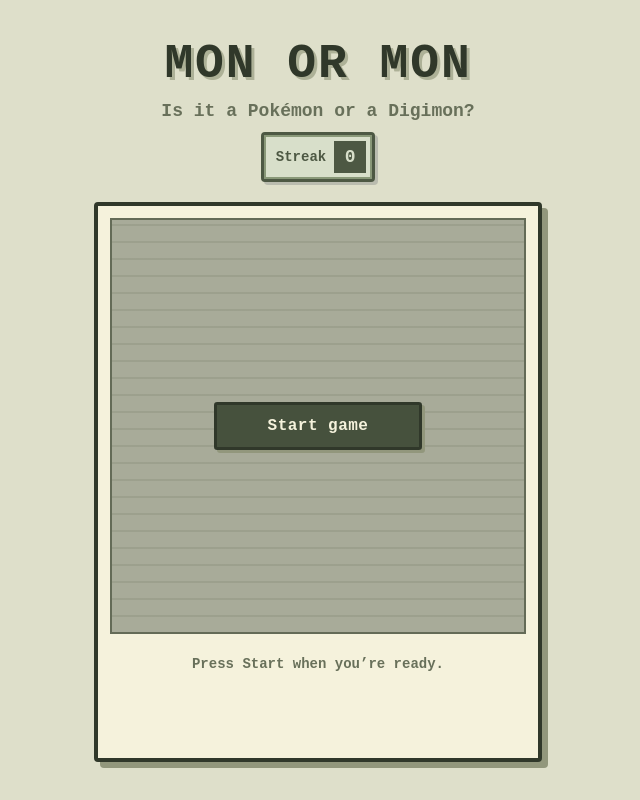
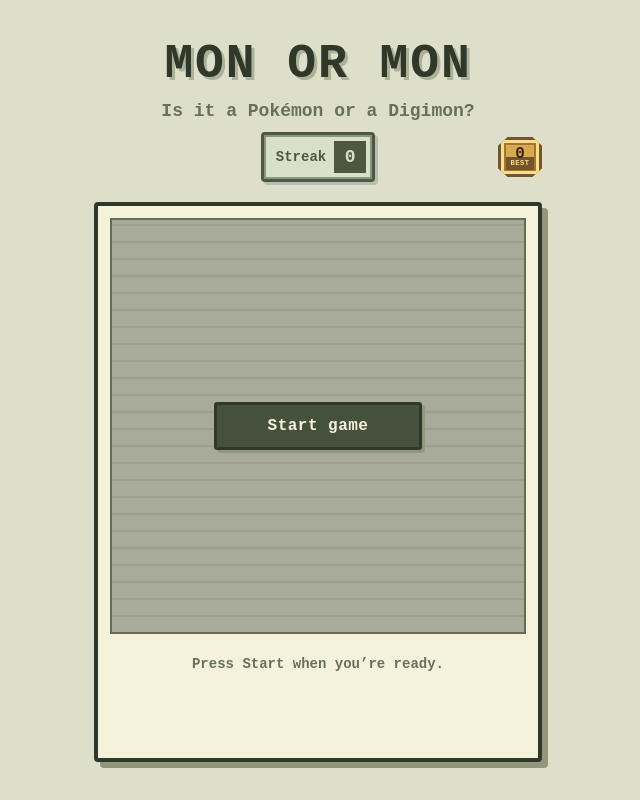
Before and after one commit to juan4dev/mon-or-mon, an Angular app: page / in a window 1280 px wide. Shown: the whole page, without its empty margins (322-962 px from the left). Built offline with nearby package versions, Linux system fonts and the light colour scheme.

Commit message:
feat: add best streak tracking and display in streak component

```diff
--- a/src/app/game/components/streak-display/streak-display.css
+++ b/src/app/game/components/streak-display/streak-display.css
@@ -1,5 +1,8 @@
 :host {
-  display: block;
+  position: relative;
+  display: grid;
+  min-height: 2.75rem;
+  place-items: center;
 }
 
 .streak {
@@ -21,6 +24,7 @@
     3px 3px 0 rgb(23 32 51 / 18%);
   font-size: 0.875rem;
   font-weight: 700;
+  white-space: nowrap;
 }
 
 .streak--active {
@@ -59,6 +63,64 @@
   animation: streak-score-pop 320ms steps(3, end);
 }
 
+.streak__best {
+  position: absolute;
+  top: 50%;
+  right: 0;
+  display: grid;
+  width: max-content;
+  min-width: 2.75rem;
+  min-height: 2.5rem;
+  padding: 0 0.5rem;
+  margin: 0;
+  border: 3px solid #72552d;
+  clip-path: polygon(22% 0, 78% 0, 100% 22%, 100% 78%, 78% 100%, 22% 100%, 0 78%, 0 22%);
+  color: #352515;
+  background:
+    linear-gradient(135deg, transparent 40%, rgb(255 255 255 / 25%) 40% 48%, transparent 48%) top left / 0.75rem 0.75rem no-repeat,
+    #d8aa4f;
+  box-shadow:
+    inset 0 0 0 3px #f7de8a,
+    inset 0 0 0 5px #a6722f,
+    2px 2px 0 rgb(23 32 51 / 24%);
+  font-variant-numeric: tabular-nums;
+  line-height: 1;
+  place-items: center;
+  transform: translateY(-50%);
+}
+
+.streak__best-label {
+  position: absolute;
+  bottom: 0.25rem;
+  z-index: 1;
+  padding: 0.125rem 0.1875rem;
+  border: 1px solid #72552d;
+  color: #f7de8a;
+  background: #72552d;
+  font-size: 0.4375rem;
+  font-weight: 800;
+  letter-spacing: 0.08em;
+  text-transform: uppercase;
+}
+
+.streak__best-description {
+  position: absolute;
+  width: 1px;
+  height: 1px;
+  padding: 0;
+  overflow: hidden;
+  clip: rect(0, 0, 0, 0);
+  white-space: nowrap;
+  border: 0;
+}
+
+.streak__best-value {
+  z-index: 1;
+  padding-bottom: 0.375rem;
+  font-size: clamp(0.75rem, 3.5vw, 1rem);
+  white-space: nowrap;
+}
+
 @keyframes retro-streak-lost {
   0%,
   100% {
--- a/src/app/game/components/streak-display/streak-display.html
+++ b/src/app/game/components/streak-display/streak-display.html
@@ -9,3 +9,9 @@
   <span>Streak</span>
   <strong class="streak__value" [class.streak__value--updated]="updated()">{{ streak() }}</strong>
 </p>
+
+<p class="streak__best">
+  <span class="streak__best-description">Best streak: {{ bestStreak() }}</span>
+  <span class="streak__best-label" aria-hidden="true">Best</span>
+  <strong class="streak__best-value" aria-hidden="true">{{ bestStreak() }}</strong>
+</p>
--- a/src/app/game/components/streak-display/streak-display.ts
+++ b/src/app/game/components/streak-display/streak-display.ts
@@ -12,6 +12,7 @@
   protected readonly maximumDifficultyStreak = MAXIMUM_DIFFICULTY_ROUND;
 
   readonly streak = input.required<number>();
+  readonly bestStreak = input.required<number>();
   readonly lost = input(false);
   readonly updated = input(false);
 
--- a/src/app/game/game.html
+++ b/src/app/game/game.html
@@ -10,6 +10,7 @@
       <p class="game__question">Is it a Pokémon or a Digimon?</p>
       <app-streak-display
         [streak]="streak()"
+        [bestStreak]="bestStreak()"
         [lost]="
           timedOut() || (selectedUniverse() !== null && selectedUniverse() !== creature?.universe)
         "
--- a/src/app/game/game.ts
+++ b/src/app/game/game.ts
@@ -33,6 +33,8 @@
   | { status: 'ready'; creature: Creature }
   | { status: 'error'; creature: null };
 
+const BEST_STREAK_STORAGE_KEY = 'mon-or-mon.best-streak';
+
 @Component({
   selector: 'app-game',
   imports: [AsyncPipe, AnswerChoicesComponent, CreatureCardComponent, StreakDisplayComponent],
@@ -55,6 +57,7 @@
 
   protected readonly selectedUniverse = signal<CreatureUniverse | null>(null);
   protected readonly streak = signal(0);
+  protected readonly bestStreak = signal(this.loadBestStreak());
   protected readonly lostStreak = signal(0);
   protected readonly imageReady = signal(false);
   protected readonly imageFailed = signal(false);
@@ -112,7 +115,14 @@
     this.selectedUniverse.set(selectedUniverse);
 
     if (selectedUniverse === creature.universe) {
-      this.streak.update((streak) => streak + 1);
+      const streak = this.streak() + 1;
+
+      this.streak.set(streak);
+
+      if (streak > this.bestStreak()) {
+        this.bestStreak.set(streak);
+        this.saveBestStreak(streak);
+      }
     } else {
       this.lostStreak.set(this.streak());
       this.streak.set(0);
@@ -246,6 +256,33 @@
     }
   }
 
+  private loadBestStreak(): number {
+    try {
+      const storedValue = this.document.defaultView?.localStorage.getItem(BEST_STREAK_STORAGE_KEY);
+
+      if (storedValue === null || storedValue === undefined) {
+        return 0;
+      }
+
+      const bestStreak = Number(storedValue);
+
+      return Number.isSafeInteger(bestStreak) && bestStreak >= 0 ? bestStreak : 0;
+    } catch {
+      return 0;
+    }
+  }
+
+  private saveBestStreak(bestStreak: number): void {
+    try {
+      this.document.defaultView?.localStorage.setItem(
+        BEST_STREAK_STORAGE_KEY,
+        String(bestStreak),
+      );
+    } catch {
+      // Persistence is optional when storage is unavailable.
+    }
+  }
+
   private startTimer(): void {
     if (
       !this.hasStarted() ||
```
